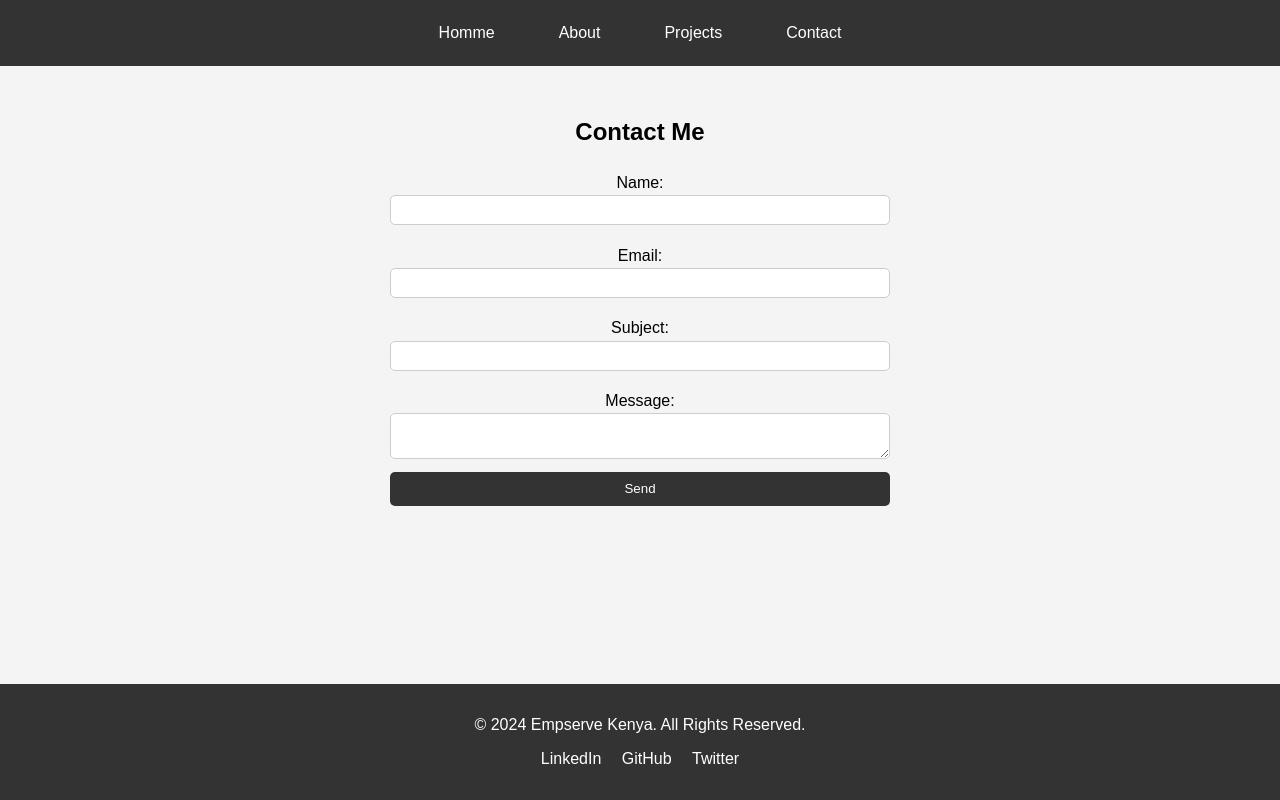
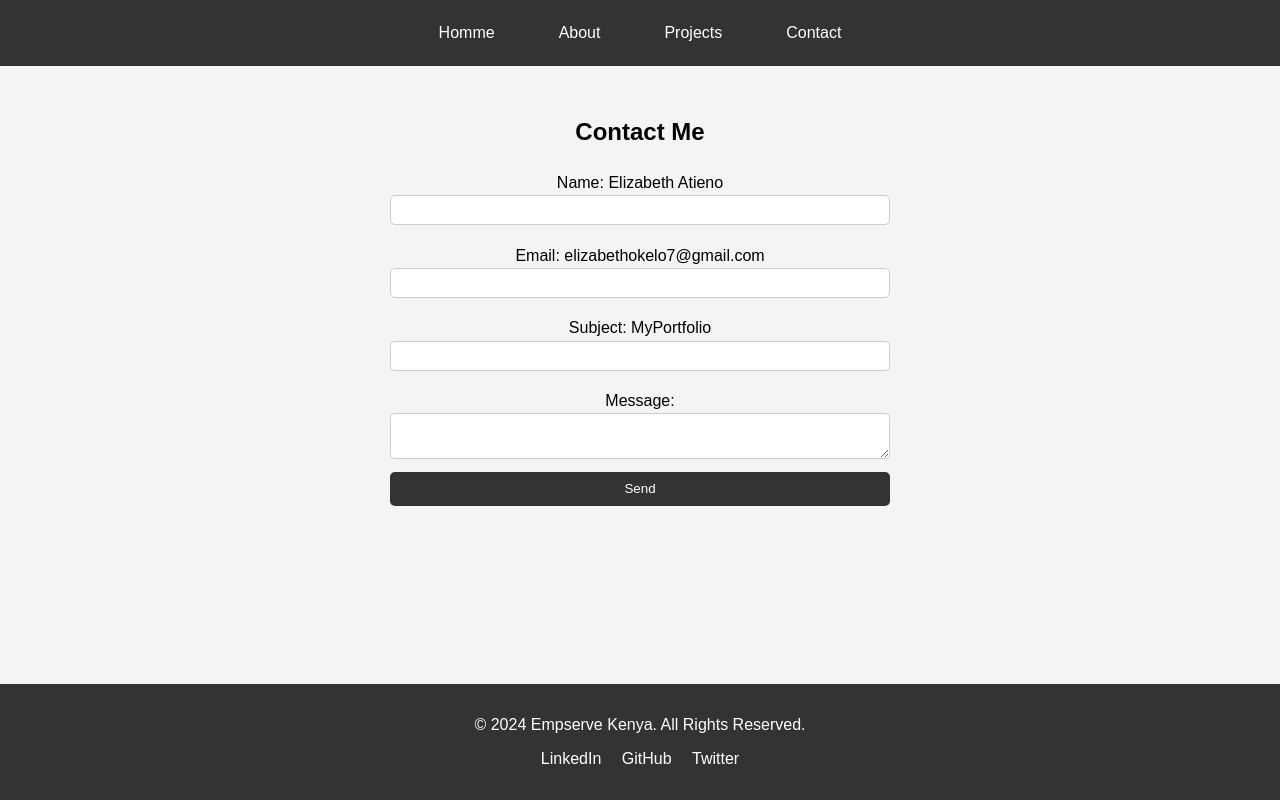
Before and after one commit to EmpServe/Personal-Portfolio-Website, a plain HTML site: page contact.html in a window 1280 px wide. Drawn offline with Linux system fonts and the light colour scheme.

Commit message:
changed index and my contact

```diff
--- a/contact.html
+++ b/contact.html
@@ -21,13 +21,13 @@
         <section class="contact">
             <h1>Contact Me</h1>
             <form action="#">
-                <label for="name">Name:</label>
+                <label for="name">Name: Elizabeth Atieno</label>
                 <input type="text" id="name" name="name" required>
 
-                <label for="email">Email:</label>
+                <label for="email">Email: elizabethokelo7@gmail.com</label>
                 <input type="email" id="email" name="email" required>
 
-                <label for="subject">Subject:</label>
+                <label for="subject">Subject: MyPortfolio</label>
                 <input type="text" id="subject" name="subject" required>
 
                 <label for="message">Message:</label>
```
Also changed, not shown: index.html (+1 -1 lines).
